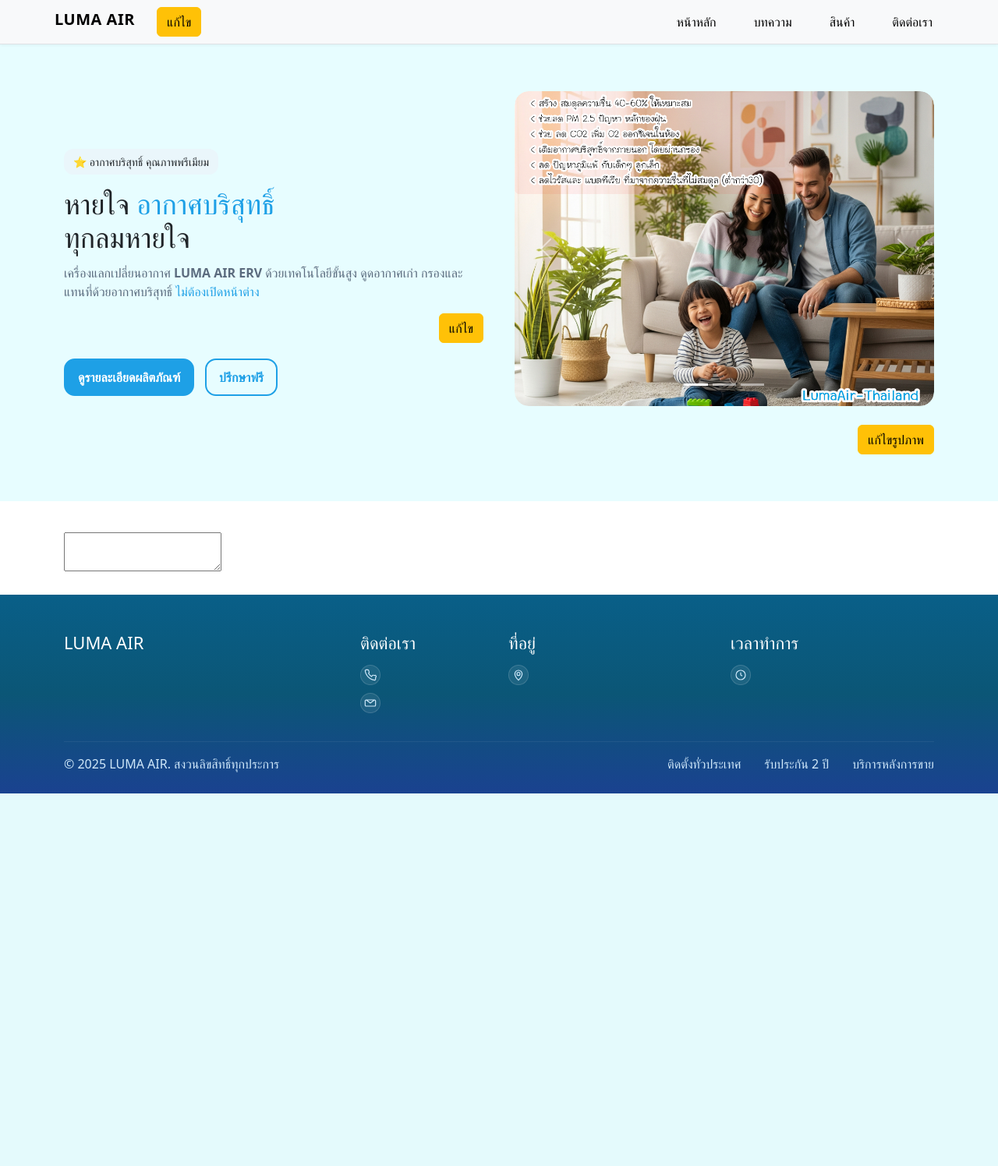
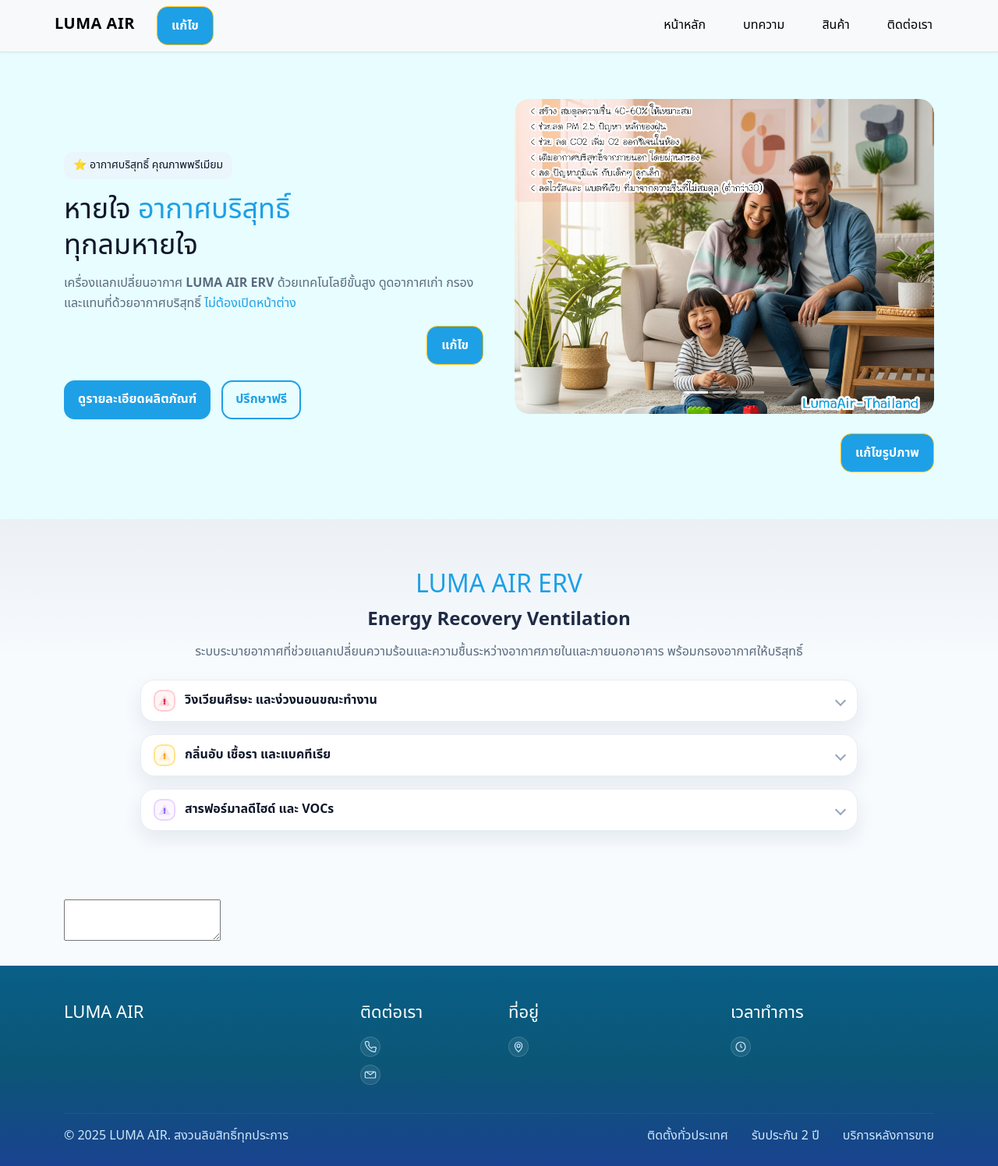
Before and after one commit to thanawadeetithada/display_products, a PHP site: page /index2.php in a window 1280 px wide. Shown: the whole page at 78% size. Before the commit the page ends 1018 px from the top, so only its background shows below. Run offline with PHP 8.4, Linux system fonts and the light colour scheme; data that the repository does not hold is empty; some libraries are stand-ins or nearby versions.

Commit message:
section features

```diff
--- a/index2.php
+++ b/index2.php
@@ -44,8 +44,9 @@ $csrf = $_SESSION['csrf'];
     <meta charset="UTF-8" />
     <meta name="viewport" content="width=device-width, initial-scale=1" />
     <title>LUMA AIR - ERV System</title>
-    <link rel="stylesheet" href="style2.css" />
     <link href="https://cdn.jsdelivr.net/npm/bootstrap@5.3.3/dist/css/bootstrap.min.css" rel="stylesheet">
+    <?php $cssv = file_exists('style2.css') ? md5_file('style2.css') : time(); ?>
+    <link rel="stylesheet" href="style2.css?v=<?= $cssv ?>">
     <link href="https://cdn.jsdelivr.net/npm/summernote@0.8.20/dist/summernote-lite.min.css" rel="stylesheet">
 
     <style>
@@ -100,17 +101,20 @@ $csrf = $_SESSION['csrf'];
     .hero-img .carousel-item {
         aspect-ratio: 4/3;
     }
+
     .hero-img .carousel-item img {
         width: 100%;
         height: 100%;
         object-fit: cover;
         object-position: center 20%;
     }
+
     @media (max-width: 600px) {
         .hero-img .carousel-item {
             aspect-ratio: 16 / 11;
         }
     }
+
     </style>
 </head>
 
@@ -213,6 +217,68 @@ $csrf = $_SESSION['csrf'];
                 </div>
             </div>
 
+        </div>
+    </section>
+
+    <!-- Features -->
+    <section class="features">
+        <div class="container">
+            <h2 class="feat-title"><span class="blue">LUMA AIR ERV</span></h2>
+            <p class="feat-sub">Energy Recovery Ventilation</p>
+            <p class="feat-desc">
+                ระบบระบายอากาศที่ช่วยแลกเปลี่ยนความร้อนและความชื้นระหว่างอากาศภายในและภายนอกอาคาร
+                พร้อมกรองอากาศให้บริสุทธิ์
+            </p>
+
+            <div class="feature-list">
+                <details class="feature-card red">
+                    <summary>
+                        <span class="i">
+                            <svg viewBox="0 0 24 24" aria-hidden="true">
+                                <path d="M12 3l10 18H2L12 3z"></path>
+                                <rect x="11" y="9" width="2" height="6" rx="1"></rect>
+                                <rect x="11" y="16.5" width="2" height="2" rx="1"></rect>
+                            </svg>
+                        </span>
+                        <span class="t">วิงเวียนศีรษะ และง่วงนอนขณะทำงาน</span>
+                    </summary>
+                    <div class="content">
+                        อาจเกิดจากระดับ CO2 ที่สูงและคุณภาพอากาศภายในอาคารที่ไม่ดี
+                    </div>
+                </details>
+
+                <details class="feature-card orange">
+                    <summary>
+                        <span class="i">
+                            <svg viewBox="0 0 24 24" aria-hidden="true">
+                                <path d="M12 3l10 18H2L12 3z"></path>
+                                <rect x="11" y="9" width="2" height="6" rx="1"></rect>
+                                <rect x="11" y="16.5" width="2" height="2" rx="1"></rect>
+                            </svg>
+                        </span>
+                        <span class="t">กลิ่นอับ เชื้อรา และแบคทีเรีย</span>
+                    </summary>
+                    <div class="content">
+                        ในบ้านระบบปิด การระบายอากาศที่จำกัดทำให้ความชื้นสะสมได้ง่าย
+                    </div>
+                </details>
+
+                <details class="feature-card purple">
+                    <summary>
+                        <span class="i">
+                            <svg viewBox="0 0 24 24" aria-hidden="true">
+                                <path d="M12 3l10 18H2L12 3z"></path>
+                                <rect x="11" y="9" width="2" height="6" rx="1"></rect>
+                                <rect x="11" y="16.5" width="2" height="2" rx="1"></rect>
+                            </svg>
+                        </span>
+                        <span class="t">สารฟอร์มาลดีไฮด์ และ VOCs</span>
+                    </summary>
+                    <div class="content">
+                        เฟอร์นิเจอร์บิวท์อินอาจปล่อยสารระเหยอันตรายที่มองไม่เห็น
+                    </div>
+                </details>
+            </div>
         </div>
     </section>
 
--- a/style2.css
+++ b/style2.css
@@ -16,6 +16,7 @@ h1,h2,h3{ line-height:1.3; }
 h2{ margin-bottom:12px; }
 .blue{ color:var(--primary); }
 p{ color:var(--muted); }
+/* ===== End Base ===== */
 
 /* ===== Navbar ===== */
 .navbar{ background:#fff; box-shadow:0 1px 4px rgba(0,0,0,.05); position:sticky; top:0; z-index:10; }
@@ -23,6 +24,7 @@ p{ color:var(--muted); }
 .logo{ font-weight:700; color:var(--primary); font-size:20px; }
 .navbar nav a{ margin-left:20px; color:#333; text-decoration:none; padding:8px 14px; border-radius:10px; }
 .navbar nav a:hover{ background:#eaf6fb; color:var(--primary); }
+/* ===== End Navbar ===== */
 
 /* ===== Buttons ===== */
 .btn,.btn-outline,.btn-small,.btn-wide{
@@ -38,6 +40,7 @@ p{ color:var(--muted); }
 .btn-small:hover{ background:#d6effc; }
 .btn-wide{ display:block; text-align:center; background:var(--primary); color:#fff; padding:12px 14px; border-radius:10px; }
 .btn-wide:hover{ background:var(--primary-600); }
+/* ===== End Buttons ===== */
 
 /* ===== Hero ===== */
 .hero{ padding:60px 0; background: #e7fdff; }
@@ -52,12 +55,8 @@ p{ color:var(--muted); }
 @media (max-width:900px){
   .hero-flex{ flex-direction:column; text-align:center; }
   .hero-btns{ justify-content:center; }
-  .product-grid{ grid-template-columns:1fr 1fr; }
 }
-@media (max-width:600px){
-  .product-grid{ grid-template-columns:1fr; }
-  .pc-img{ aspect-ratio: 16/11; }
-}
+/* ===== End Hero ===== */
 
 /* ===== Footer ===== */
 .site-footer{
@@ -98,3 +97,86 @@ p{ color:var(--muted); }
   word-break: normal;
   overflow-wrap: anywhere;
 }
+/* ===== END Footer ===== */
+
+/* ===== Features ===== */
+.features{
+  padding: 64px 0 48px;
+  background:
+    linear-gradient(180deg, rgba(14,30,55,.05) 0%, rgba(14,30,55,0) 40%);
+}
+.features .feat-title{
+  text-align:center; font-size:32px; margin-bottom:4px;
+}
+.features .feat-sub{
+  text-align:center; font-weight:700; font-size:24px; color:#1f2b45; margin:0 0 10px;
+}
+.features .feat-desc{
+  text-align:center; color:var(--muted); max-width:820px; margin:0 auto 22px;
+}
+
+.feature-list{
+  max-width: 920px;
+  margin: 0 auto;
+  display: grid;
+  gap: 16px;
+}
+
+.feature-card{
+  background: var(--card);
+  border: 1px solid var(--border);
+  border-radius: var(--radius);
+  box-shadow: var(--shadow);
+  padding: 12px 16px;
+  transition: transform .15s ease, box-shadow .15s ease, border-color .15s ease;
+}
+.feature-card:hover{ transform: translateY(-1px); box-shadow: 0 12px 28px rgba(14,30,55,.10); }
+
+.feature-card > summary{
+  list-style: none;
+  display: grid;
+  grid-template-columns: 28px 1fr 20px;
+  align-items: center;
+  gap: 12px;
+  cursor: pointer;
+}
+.feature-card > summary::-webkit-details-marker{ display:none; }
+
+.feature-card .i{
+  width:28px; height:28px;
+  display:grid; place-items:center;
+  border-radius: 10px;
+  background: #fff;
+  border: 2px solid var(--border);
+}
+.feature-card .i svg{
+  width:16px; height:16px; fill:none; stroke:currentColor; stroke-width:1.8;
+}
+.feature-card .i svg path{ fill:currentColor; opacity:.14; }
+
+.feature-card .t{ font-weight:700; color:var(--ink); }
+
+.feature-card > summary::after{
+  content:"";
+  width: 10px; height: 10px;
+  border: 2px solid #94a3b8;
+  border-top: 0; border-left: 0;
+  transform: rotate(45deg);
+  justify-self: end;
+  transition: transform .15s ease, border-color .15s ease;
+}
+
+.feature-card .content{
+  color: var(--muted);
+  padding: 10px 4px 2px 40px;
+}
+
+.feature-card[open] > summary::after{
+  transform: rotate(-135deg);
+  border-color: #64748b;
+}
+
+.feature-card.red .i     { color:#e11d48; border-color:#fecdd3; background:#fff5f5; }
+.feature-card.orange .i  { color:#f59e0b; border-color:#fde68a; background:#fffaf0; }
+.feature-card.purple .i  { color:#8b5cf6; border-color:#e9d5ff; background:#fbf7ff; }
+/* ===== End Features ===== */
```
